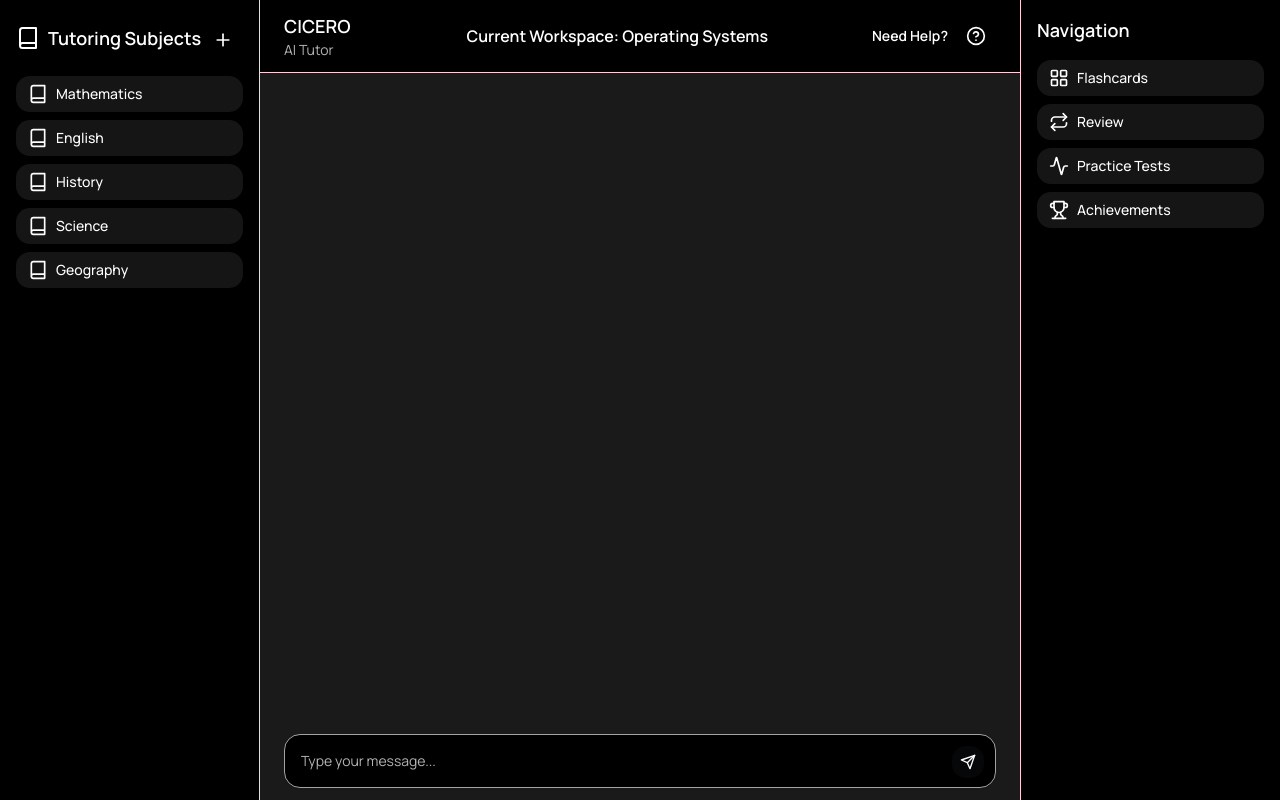
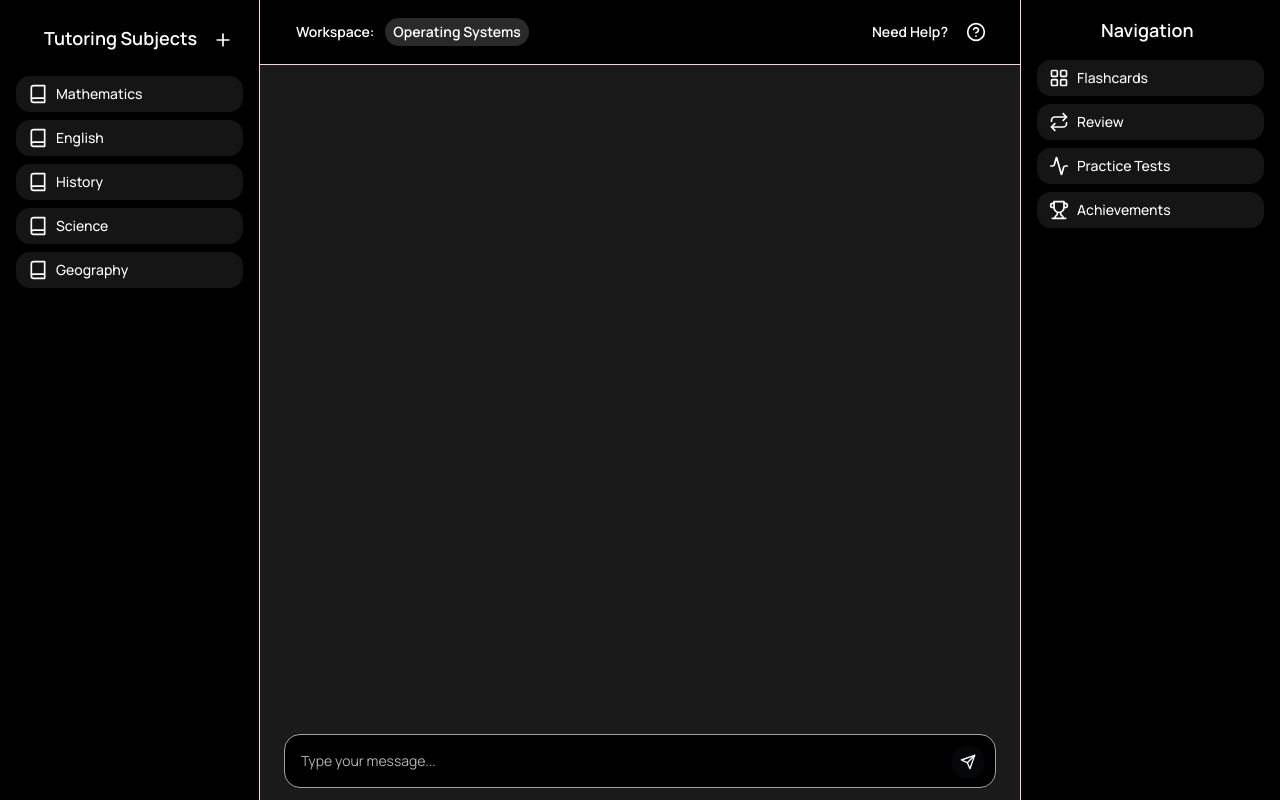
Before and after one commit to walletkun/ingeniumSTEM_Hacks, a Next.js app: page /mainScreen in a window 1280 px wide. Built offline with nearby package versions, Linux system fonts and the light colour scheme.

Commit message:
added frontend details

```diff
--- a/components/tutor.jsx
+++ b/components/tutor.jsx
@@ -1,6 +1,5 @@
 import { Button } from "@/components/ui/button"
 import Link from "next/link"
-import { Avatar, AvatarImage, AvatarFallback } from "@/components/ui/avatar"
 import { Textarea } from "@/components/ui/textarea"
 
 export const Tutor = () => {
@@ -10,8 +9,7 @@ export const Tutor = () => {
       <div className="hidden w-[260px] flex-col bg-black p-4 md:flex border-r border-r-primary">
         <div className="flex items-center justify-between">
           <div className="flex items-center gap-2">
-            <BookIcon className="h-6 w-6 text-white" />
-            <h3 className="text-lg font-semibold">Tutoring Subjects</h3>
+            <h3 className="text-lg font-semibold ml-7">Tutoring Subjects</h3>
           </div>
           <Button size="icon" variant="ghost" className="rounded-full hover:bg-primary mt-1">
             <PlusIcon className="h-5 w-5" />
@@ -65,17 +63,19 @@ export const Tutor = () => {
           className="flex items-center justify-between bg-#000000 px-4 py-3 md:px-6 border-b border-b-primary">
           <div className="flex items-center gap-2">
             <div>
-              <h3 className="text-lg font-semibold">CICERO</h3>
-              <p className="text-sm text-muted-foreground">AI Tutor</p>
+              <h3 className="text-sm font-semibold text-center ml-3">
+                Workspace: <span className="bg-muted rounded-xl inline-block px-2 py-1 ml-2">Operating Systems</span>
+              </h3>
             </div>
           </div>
-          <h3 className="text-md font-semibold text-center ml-3">Current Workspace: Operating Systems</h3>
           <div className="flex items-center gap-2">
             <p className="text-sm font-semibold">Need Help?</p>
-            <Button variant="ghost" size="icon">
-              <CircleHelpIcon className="h-5 w-5" />
-              <span className="sr-only">Help</span>
-            </Button>
+            <Link href="/helpPage" passHref>
+              <Button variant="ghost" size="icon">
+                <CircleHelpIcon className="h-5 w-5" />
+                <span className="sr-only">Help</span>
+              </Button>
+            </Link>
           </div>
         </div>
 
@@ -104,7 +104,7 @@ export const Tutor = () => {
       {/*Navigation Sidebar */}
       <div className="hidden w-[260px] flex-col bg-background p-4 md:flex border-l border-l-primary">
         <div className="flex items-center justify-between">
-          <h3 className="text-lg font-semibold">Navigation</h3>
+          <h3 className="text-lg font-semibold ml-16">Navigation</h3>
         </div>
         <div className="mt-4 flex-1 space-y-2">
           <Link
```
